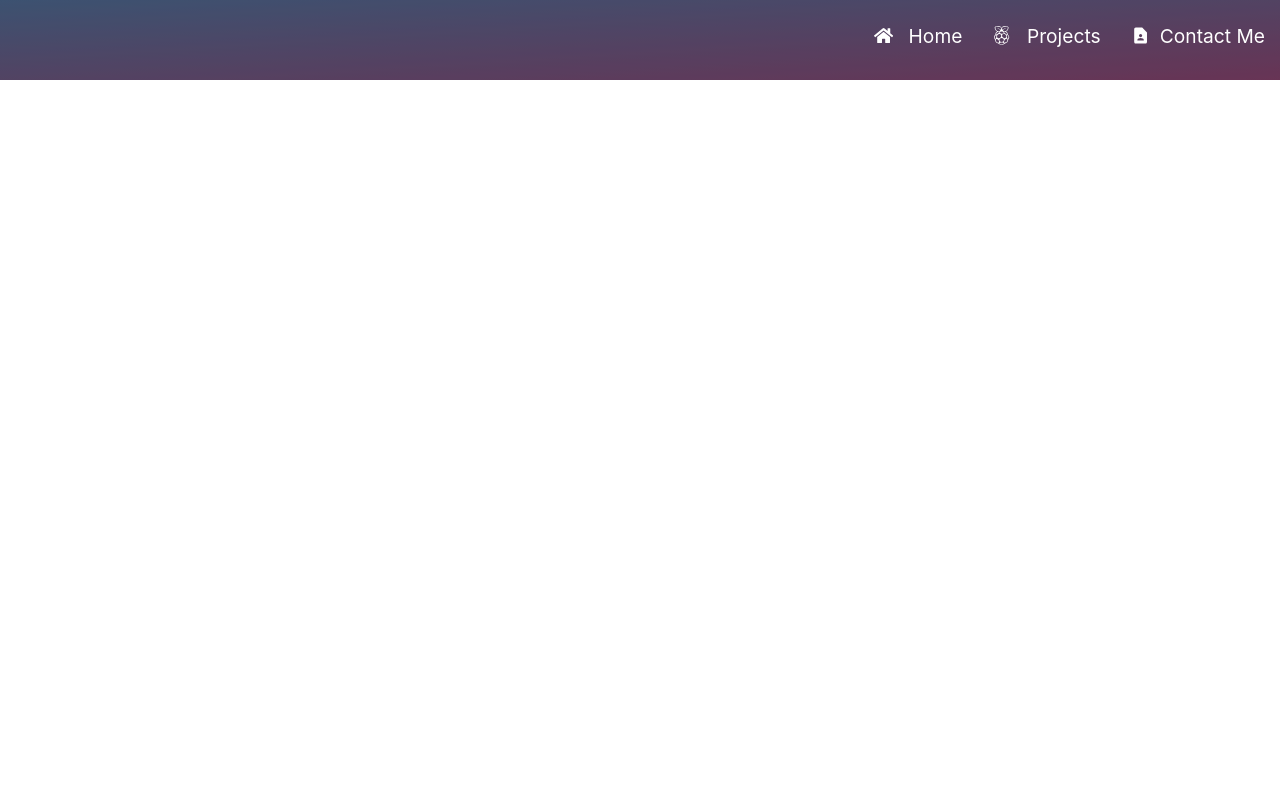
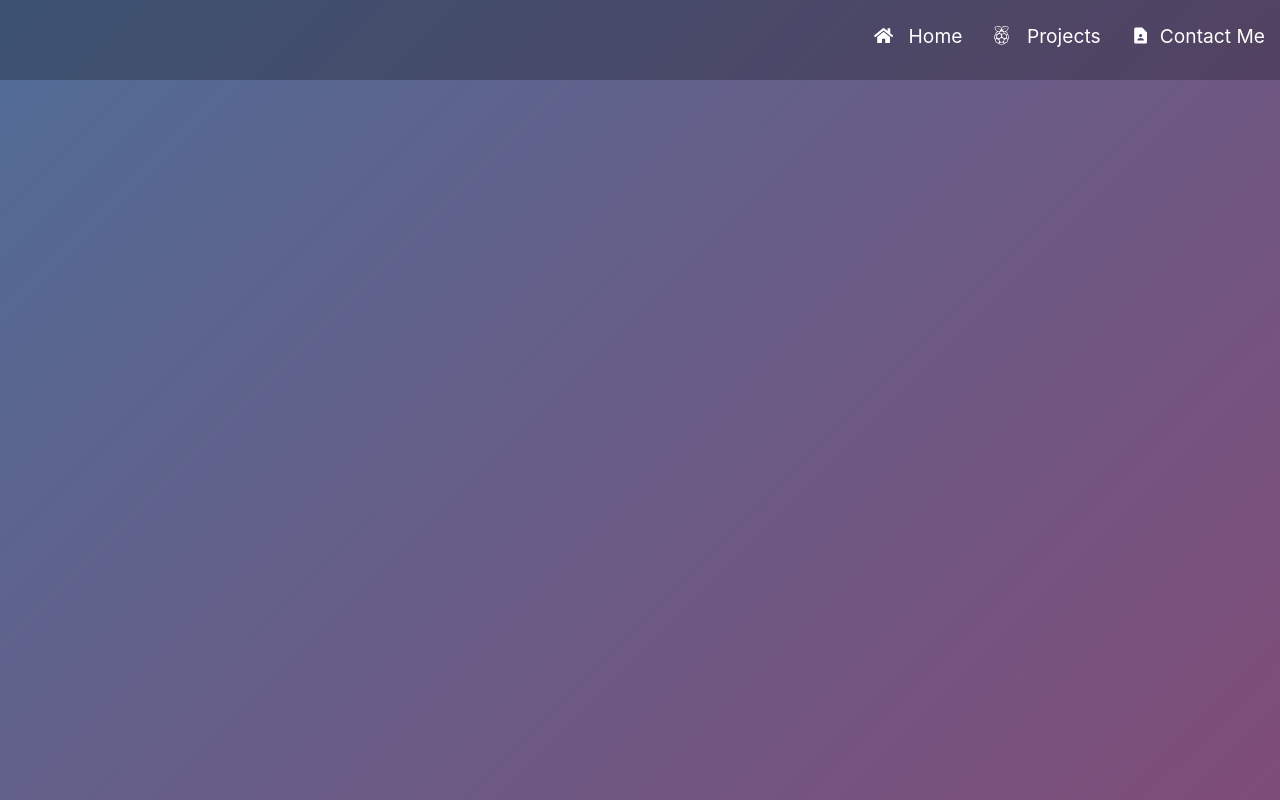
Before and after one commit to Theirry/Theirry.github.io, a React (Create React App) app: page /login in a window 1280 px wide. Shown: the top 800 px of the page. Built offline with nearby package versions, Linux system fonts and the light colour scheme.

Commit message:
Css proberen verbeteren

```diff
--- a/src/Frontpage.css
+++ b/src/Frontpage.css
@@ -1,7 +1,12 @@
 /*Inhoud*/
 
 .frontPage{
-    height: 120vh;
+    min-height: 120vh;
+    overflow-block: hidden;
+}
+
+.gromGrid{
+    /*height: 100%;*/
 }
 
 h6.introduction{
--- a/src/partials/Header.css
+++ b/src/partials/Header.css
@@ -2,9 +2,22 @@
 /*
     Color picker website:  https://imagecolorpicker.com/en
 */
-
-body{
-    background: linear-gradient(to bottom right, #506d96  0%, #8a4571 100%);
+@media(min-height: 500px) {
+    body {
+        background: linear-gradient(to bottom right, #506d96 0%, #8a4571 100%);
+        height: 120vh;
+    }
+}
+@media (max-height: 1902px){
+    body {
+        background: linear-gradient(to bottom right, #506d96 0%, #8a4571 100%);
+        height: 160vh;
+    }
+}
+@media(max-width: 997px){
+    .mobile{
+        display: block;
+    }
 }
 
 /**
```
